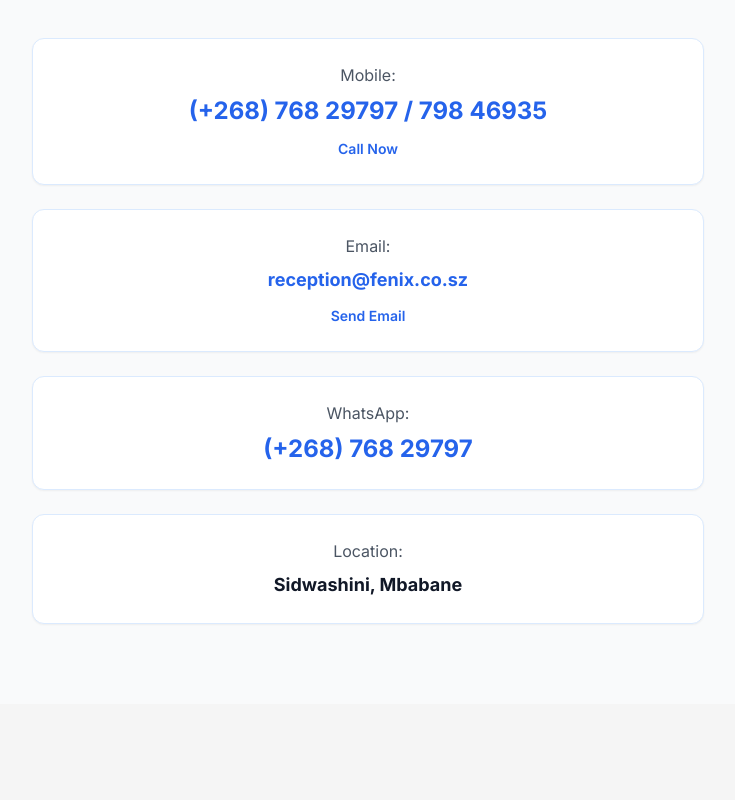
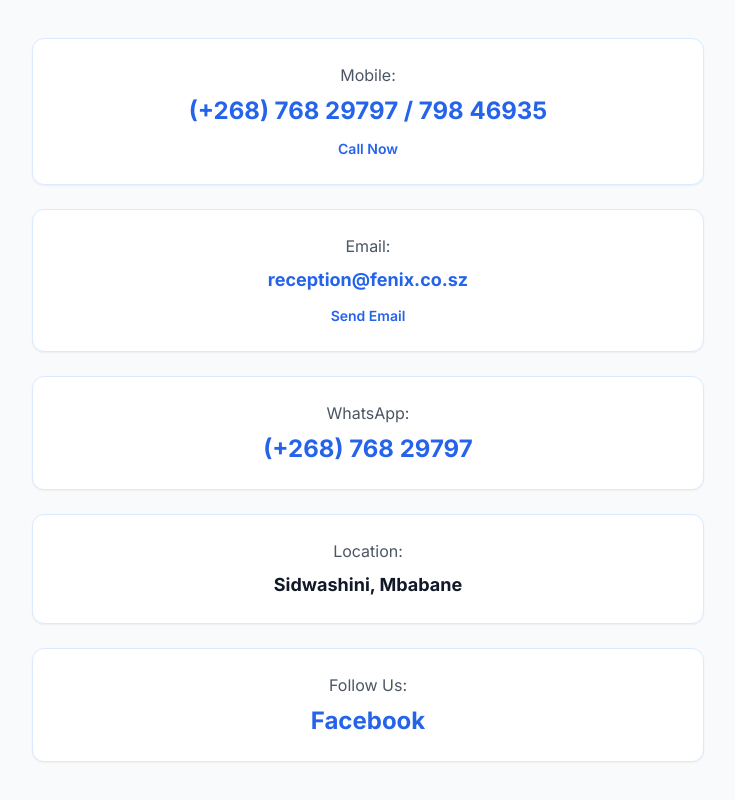
Before and after one commit to Vuyi724/fenixcarhire, a Next.js app: page / in a window 1280 px wide. Shown: the part 3358-4158 px from the top of the page, without its empty margins (272-1007 px from the left). Before the commit the page ends 4062 px from the top, so only its background shows below. Built offline with nearby package versions, Linux system fonts and the light colour scheme; no server answers.

Commit message:
feat: add Facebook link card to contact section
Add new card for Facebook link in contact area.

```diff
--- a/app/page.tsx
+++ b/app/page.tsx
@@ -190,6 +190,12 @@ export default function Home() {
               <p className="text-gray-600 mb-2">Location:</p>
               <p className="text-lg font-bold text-gray-900">Sidwashini, Mbabane</p>
             </div>
+            <div className="bg-white p-6 rounded-xl shadow-sm border border-blue-100">
+              <p className="text-gray-600 mb-2">Follow Us:</p>
+              <a href="https://facebook.com/fenixcarhire" target="_blank" rel="noopener noreferrer" className="inline-block text-2xl font-bold text-blue-600 hover:text-blue-800">
+                Facebook
+              </a>
+            </div>
           </div>
         </div>
       </section>
```
